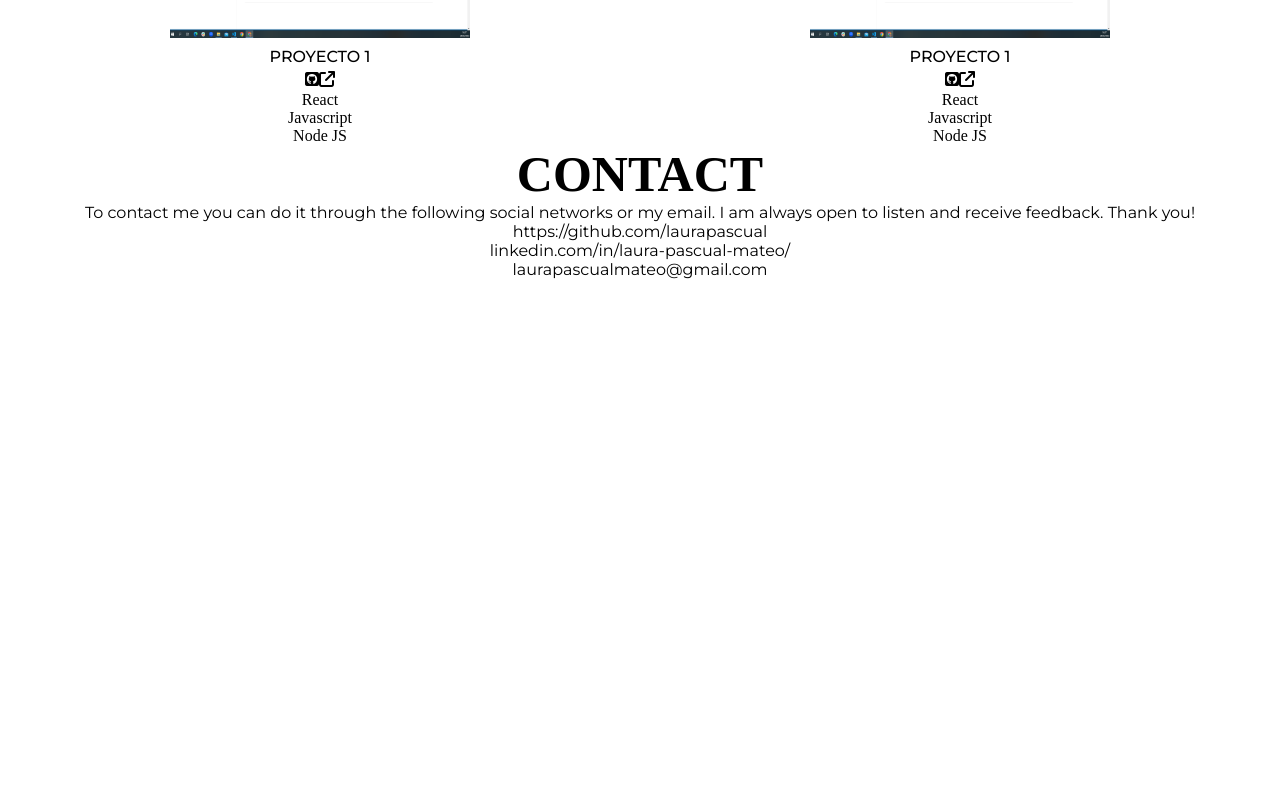
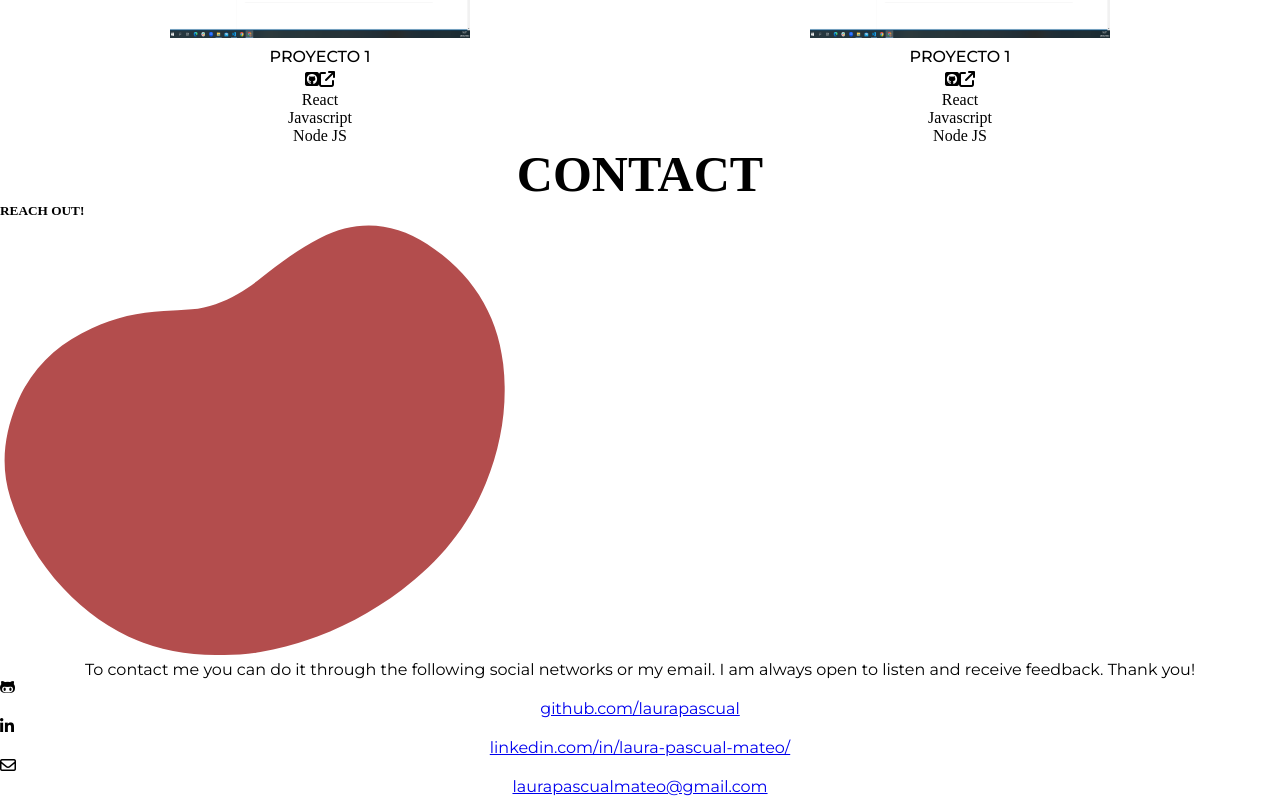
Before and after one commit to laurapascual/Portfolio-Laura-Pascual, a React (Create React App) app: page / in a window 1280 px wide. Shown: the part 2155-2951 px from the top of the page. Before the commit the page ends 2434 px from the top, so only its background shows below. Built offline with nearby package versions, Linux system fonts and the light colour scheme; a web font is replaced by a local one.

Commit message:
Add shape and subtitle to contact

```diff
--- a/src/components/Contact.js
+++ b/src/components/Contact.js
@@ -1,13 +1,15 @@
+import shape from '../images/shape.svg';
+
 const contact= () => {
     return(
         <div className='contact' id="contact">
             <h4 className="contact__title">CONTACT</h4>
+            <h5 className='contact__subtitle'>REACH OUT!</h5>
+            <img src={shape} alt="" className='contact__shape'/>
             <p className="contact__desc">To contact me you can do it through the following social networks or my email. I am always open to listen and receive feedback. Thank you!</p>
-            <ul>
-                <li className="contact__rrss">https://github.com/laurapascual</li>
-                <li className="contact__rrss">linkedin.com/in/laura-pascual-mateo/</li>
-                <li className="contact__rrss">laurapascualmateo@gmail.com</li>
-            </ul>
+                <i class="fa-brands fa-github-alt"></i><a href="https://github.com/laurapascual" className="contact__rrss">github.com/laurapascual</a>
+                <i class="fa-brands fa-linkedin-in"></i><a href="https://linkedin.com/in/laura-pascual-mateo/" className="contact__rrss">linkedin.com/in/laura-pascual-mateo/</a>
+                <i class="fa-regular fa-envelope"></i><a href="mailto:laurapascualmateo@gmail.com" className="contact__rrss">laurapascualmateo@gmail.com</a>
         </div>
     )
 }
```
